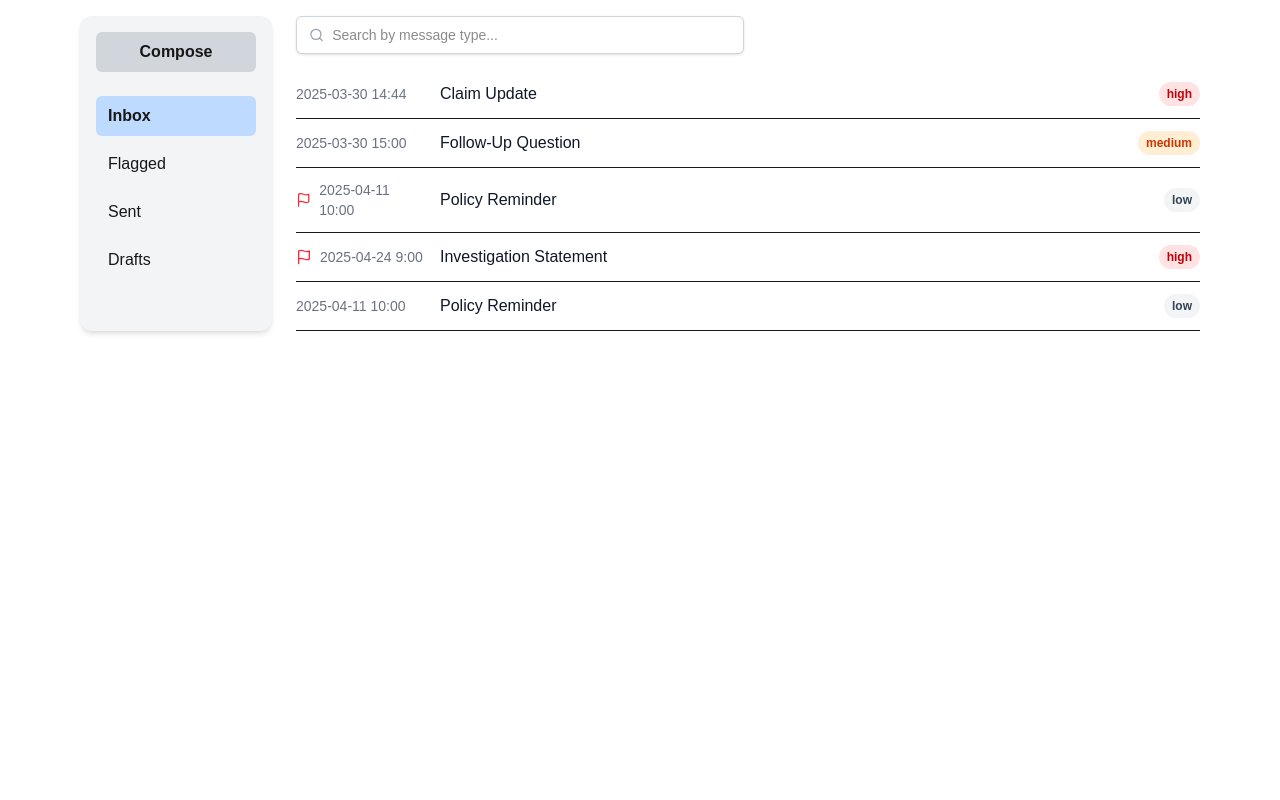
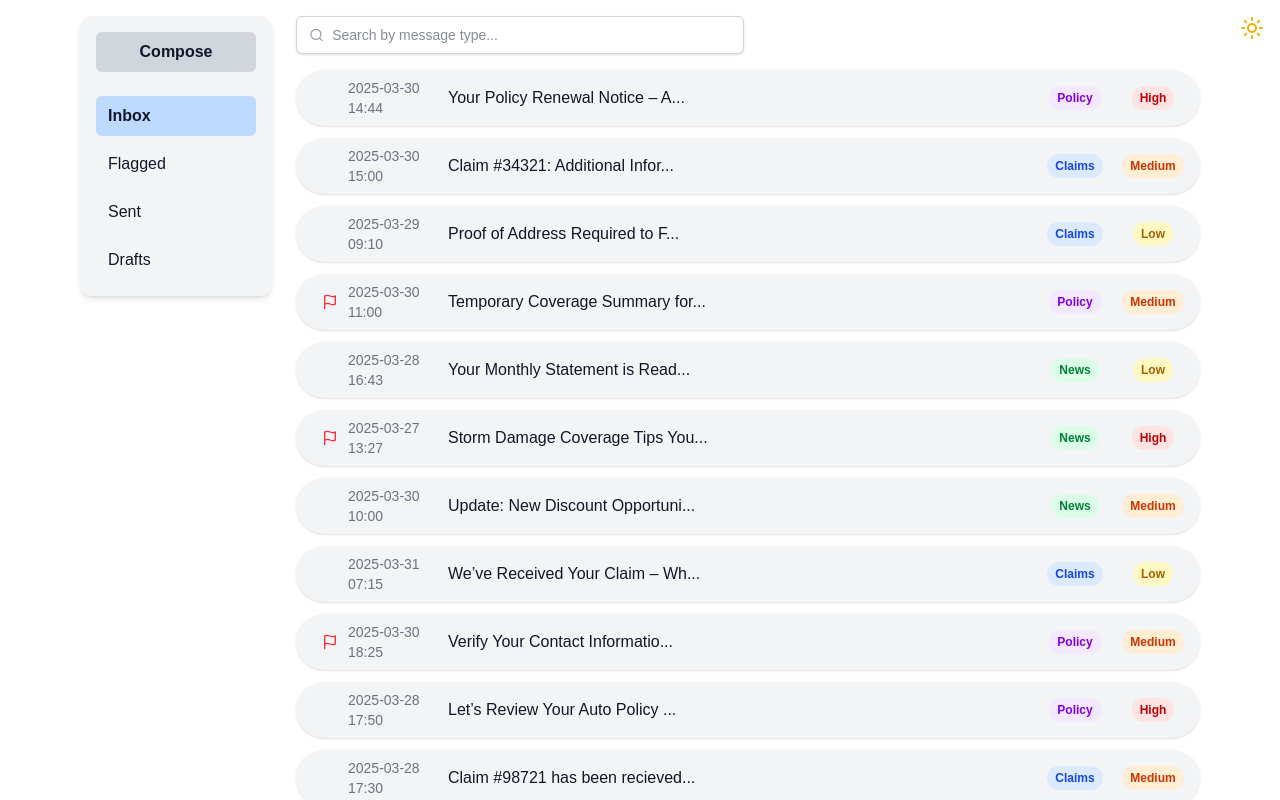
Before and after one commit to TheVikJ/project-mallard, a Next.js app: page /inbox in a window 1280 px wide. Shown: the top 800 px of the page. Built offline with nearby package versions, Linux system fonts and the light colour scheme.

Commit message:
fixed alignment of type/priority/flag and made some design changes

```diff
--- a/src/app/inbox/page.tsx
+++ b/src/app/inbox/page.tsx
@@ -1,10 +1,10 @@
 /* eslint-disable @typescript-eslint/no-unused-vars */
 'use client';
 
-import React, { useState } from 'react';
-import { Mail, AlertCircle, Flag, Search, X } from 'lucide-react';
+import React, { useEffect, useState } from 'react';
+import { Mail, AlertCircle, Flag, Search, X, Sun, Moon } from 'lucide-react';
 
-type Priority = 'low' | 'medium' | 'high';
+type Priority = 'Low' | 'Medium' | 'High';
 type Folder = 'inbox' | 'flagged' | 'sent' | 'drafts';
 
 interface Message {
@@ -13,6 +13,7 @@ interface Message {
   recipient_id: number;
   type: string;
   text: string;
+  subject: string;
   timestamp: string;
   is_read: boolean;
   is_active: boolean;
@@ -28,26 +29,28 @@ interface SidebarProps {
 }
 
 const allowedTypes: string[] = [
-  'Claim Update',
-  'Follow-Up Question',
-  'Policy Reminder',
-  'Claim Field',
-  'Investigation Statement',
-  'Policy Inquiry',
-  'System Notice',
-  'Document Upload',
+  'Claims',
+  'News',
+  'Policy',
 ];
 
 const priorityColors: Record<Priority, string> = {
-  low: 'bg-gray-100 text-gray-700',
-  medium: 'bg-orange-100 text-orange-700',
-  high: 'bg-red-100 text-red-700',
+  Low: 'bg-yellow-100 text-yellow-700',
+  Medium: 'bg-orange-100 text-orange-700',
+  High: 'bg-red-100 text-red-700',
 };
 
+const allowedTypeColors: Record<string, string> = {
+  Claims: 'bg-blue-100 text-blue-700',
+  News: 'bg-green-100 text-green-700',
+  Policy: 'bg-purple-100 text-purple-700',
+  };
+
+
 const Sidebar: React.FC<SidebarProps> = ({ selected, setSelected, onCompose }) => (
-  <div className="w-48 bg-gray-100 p-4 rounded-xl shadow-md">
+  <div className="w-48 bg-gray-100 dark:bg-gray-800 p-4 rounded-xl shadow-md self-start">
     <div
-      className="bg-gray-300 text-center py-2 font-semibold rounded-md mb-6 cursor-pointer hover:bg-gray-400"
+      className="bg-gray-300 dark:bg-gray-700 text-center py-2 font-semibold rounded-md mb-6 cursor-pointer hover:bg-gray-400 dark:hover:bg-gray-600"
       onClick={onCompose}
     >
       Compose
@@ -57,7 +60,9 @@ const Sidebar: React.FC<SidebarProps> = ({ selected, setSelected, onCompose }) =
         <li
           key={item}
           className={`capitalize px-3 py-2 rounded-md cursor-pointer ${
-            selected === item ? 'bg-blue-200 font-semibold' : 'hover:bg-gray-200'
+            selected === item
+              ? 'bg-blue-200 dark:bg-blue-600 font-semibold'
+              : 'hover:bg-gray-200 dark:hover:bg-gray-600'
           }`}
           onClick={() => setSelected(item)}
         >
@@ -72,10 +77,12 @@ const MessageList: React.FC = () => {
   const [selectedFolder, setSelectedFolder] = useState<string>('inbox');
   const [search, setSearch] = useState<string>('');
   const [isComposing, setIsComposing] = useState<boolean>(false);
+  const [darkMode, setDarkMode] = useState<boolean>(false);
   const [newMessage, setNewMessage] = useState<Partial<Message>>({
     type: '',
+    subject: '',
     text: '',
-    priority: 'low',
+    priority: 'Low',
     flagged: false,
     folder: 'drafts',
     is_active: true,
@@ -85,76 +92,226 @@ const MessageList: React.FC = () => {
     recipient_id: 202,
     timestamp: new Date().toISOString(),
   });
+
   const [messageData, setMessageData] = useState<Message[]>([
     {
       notification_id: 8001,
       sender_id: 202,
       recipient_id: 201,
-      type: 'Claim Update',
-      text: 'Your claim #893...',
-      timestamp: '2025-03-30 14:44',
+      type: "Policy",
+      subject: "Your Policy Renewal Notice – Action Required",
+      timestamp: "2025-03-30 14:44",
       is_read: false,
       is_active: true,
-      priority: 'high',
+      priority: "High",
       flagged: false,
-      folder: 'inbox',
+      folder: "inbox",
+      text: ''
     },
     {
       notification_id: 8002,
       sender_id: 201,
       recipient_id: 202,
-      type: 'Follow-Up Question',
-      text: 'Can you clarify w...',
-      timestamp: '2025-03-30 15:00',
+      type: "Claims",
+      subject: "Claim #34321: Additional Information Needed",
+      timestamp: "2025-03-30 15:00",
       is_read: true,
       is_active: true,
-      priority: 'medium',
+      priority: "Medium",
       flagged: false,
-      folder: 'inbox',
+      folder: "inbox",
+      text: ''
     },
     {
       notification_id: 8003,
-      sender_id: 201,
-      recipient_id: 202,
-      type: 'Policy Reminder',
-      text: 'Reminder that your policy must be...',
-      timestamp: '2025-04-11 10:00',
-      is_read: false,
+      sender_id: 205,
+      recipient_id: 204,
+      type: "Claims",
+      subject: "Proof of Address Required to Finalize Your Claim",
+      timestamp: "2025-03-29 09:10",
+      is_read: true,
       is_active: true,
-      priority: 'low',
-      flagged: true,
-      folder: 'inbox',
+      priority: "Low",
+      flagged: false,
+      folder: "inbox",
+      text: ''
     },
     {
       notification_id: 8004,
-      sender_id: 202,
-      recipient_id: 201,
-      type: 'Investigation Statement',
-      text: 'We recieved a notice that...',
-      timestamp: '2025-04-24 9:00',
+      sender_id: 208,
+      recipient_id: 207,
+      type: "Policy",
+      subject: "Temporary Coverage Summary for Rental Vehicle",
+      timestamp: "2025-03-30 11:00",
       is_read: false,
       is_active: true,
-      priority: 'high',
+      priority: "Medium",
       flagged: true,
-      folder: 'inbox',
+      folder: "inbox",
+      text: ''
     },
     {
       notification_id: 8005,
+      sender_id: 210,
+      recipient_id: 209,
+      type: "News",
+      subject: "Your Monthly Statement is Ready",
+      timestamp: "2025-03-28 16:43",
+      is_read: true,
+      is_active: true,
+      priority: "Low",
+      flagged: false,
+      folder: "inbox",
+      text: ''
+    },
+    {
+      notification_id: 8006,
+      sender_id: 203,
+      recipient_id: 213,
+      type: "News",
+      subject: "Storm Damage Coverage Tips You Should Know",
+      timestamp: "2025-03-27 13:27",
+      is_read: true,
+      is_active: true,
+      priority: "High",
+      flagged: true,
+      folder: "inbox",
+      text: ''
+    },
+    {
+      notification_id: 8007,
+      sender_id: 206,
+      recipient_id: 202,
+      type: "News",
+      subject: "Update: New Discount Opportunities Available",
+      timestamp: "2025-03-30 10:00",
+      is_read: false,
+      is_active: true,
+      priority: "Medium",
+      flagged: false,
+      folder: "inbox",
+      text: ''
+    },
+    {
+      notification_id: 8008,
+      sender_id: 205,
+      recipient_id: 203,
+      type: "Claims",
+      subject: "We’ve Received Your Claim – What Happens Next",
+      timestamp: "2025-03-31 07:15",
+      is_read: true,
+      is_active: true,
+      priority: "Low",
+      flagged: false,
+      folder: "inbox",
+      text: ''
+    },
+    {
+      notification_id: 8009,
+      sender_id: 204,
+      recipient_id: 210,
+      type: "Policy",
+      subject: "Verify Your Contact Information to Avoid Delays",
+      timestamp: "2025-03-30 18:25",
+      is_read: true,
+      is_active: true,
+      priority: "Medium",
+      flagged: true,
+      folder: "inbox",
+      text: ''
+    },
+    {
+      notification_id: 8010,
+      sender_id: 208,
+      recipient_id: 210,
+      type: "Policy",
+      subject: "Let’s Review Your Auto Policy Together",
+      timestamp: "2025-03-28 17:50",
+      is_read: true,
+      is_active: true,
+      priority: "High",
+      flagged: false,
+      folder: "inbox",
+      text: ''
+    },
+    {
+      notification_id: 8011,
+      sender_id: 207,
+      recipient_id: 206,
+      type: "Claims",
+      subject: "Claim #98721 has been recieved and is now being reviewed",
+      timestamp: "2025-03-28 17:30",
+      is_read: false,
+      is_active: true,
+      priority: "Medium",
+      flagged: false,
+      folder: "inbox",
+      text: ''
+    },
+    {
+      notification_id: 8012,
+      sender_id: 202,
+      recipient_id: 209,
+      type: "Claims",
+      subject: "Claim #21843 has been reviewed",
+      timestamp: "2025-03-27 16:00",
+      is_read: true,
+      is_active: true,
+      priority: "Low",
+      flagged: true,
+      folder: "inbox",
+      text: ''
+    },
+    {
+      notification_id: 8013,
+      sender_id: 202,
+      recipient_id: 210,
+      type: "News",
+      subject: "Welcome to DuckCreek – What’s Next",
+      timestamp: "2025-03-30 12:44",
+      is_read: false,
+      is_active: true,
+      priority: "Medium",
+      flagged: false,
+      folder: "inbox",
+      text: ''
+    },
+    {
+      notification_id: 8014,
+      sender_id: 210,
+      recipient_id: 202,
+      type: "Policy",
+      subject: "Your Insurance Card is Now Available Online",
+      timestamp: "2025-03-31 09:30",
+      is_read: true,
+      is_active: true,
+      priority: "High",
+      flagged: false,
+      folder: "inbox",
+      text: ''
+    },
+    {
+      notification_id: 8015,
       sender_id: 201,
       recipient_id: 202,
-      type: 'Policy Reminder',
-      text: 'Reminder that your policy must be...',
-      timestamp: '2025-04-11 10:00',
+      type: "News",
+      subject: "Please verify your email for DuckCreek Notification services",
+      timestamp: "2025-03-31 10:20",
       is_read: false,
       is_active: true,
-      priority: 'low',
+      priority: "Medium",
       flagged: false,
-      folder: 'inbox',
+      folder: "inbox",
+      text: ''
     },
   ]);
 
+  useEffect(() => {
+    document.documentElement.classList.toggle('dark', darkMode);
+  }, [darkMode]);
+
   const handleSend = () => {
-    if (!newMessage.type || !newMessage.text) return;
+    if (!newMessage.type || !newMessage.subject) return;
 
     setMessageData([
       {
@@ -170,7 +327,7 @@ const MessageList: React.FC = () => {
   };
 
   const handleSaveDraft = () => {
-    if (!newMessage.type || !newMessage.text) return; // Ensure required fields are not empty
+    if (!newMessage.type || !newMessage.subject) return; // Ensure required fields are not empty
 
     setMessageData((prevMessages) => [
       {
@@ -191,8 +348,8 @@ const MessageList: React.FC = () => {
     // Reset newMessage state so input fields clear
     setNewMessage({
       type: "",
-      text: "",
-      priority: "low",
+      subject: "",
+      priority: "Low",
       flagged: false,
       folder: "drafts",
       is_active: true,
@@ -218,20 +375,32 @@ const MessageList: React.FC = () => {
   });
 
   return (
-    <div className="relative">
+    <div className="relative min-h-screen bg-white dark:bg-gray-900 text-gray-900 dark:text-gray-100">
+      {/* Dark Mode Toggle */}
+      <button
+        className="absolute top-4 right-4 z-50 text-yellow-500 dark:text-yellow-300 hover:text-yellow-600"
+        onClick={() => setDarkMode(!darkMode)}
+        aria-label="Toggle dark mode"
+      >
+        {darkMode ? (
+          <Moon className="w-6 h-6" />
+        ) : (
+          <Sun className="w-6 h-6" />
+        )}
+      </button>
+
       <div className="flex w-full max-w-6xl mx-auto p-4 gap-6">
         <Sidebar selected={selectedFolder} setSelected={setSelectedFolder} onCompose={() => setIsComposing(true)} />
-
         <div className="flex-1">
           {/* Search Bar */}
-          <div className="mb-4 flex items-center gap-2 border border-gray-300 rounded-md px-3 py-2 w-full max-w-md bg-white shadow-sm">
+          <div className="mb-4 flex items-center gap-2 border border-gray-300 dark:border-gray-700 rounded-md px-3 py-2 w-full max-w-md bg-white dark:bg-gray-800 shadow-sm">
             <Search className="w-4 h-4 text-gray-400" />
             <input
-              type="text"
+              type="subject"
               value={search}
               onChange={(e) => setSearch(e.target.value)}
               placeholder="Search by message type..."
-              className="w-full outline-none text-sm"
+              className="w-full outline-none text-sm bg-transparent text-gray-900 dark:text-gray-100"
             />
           </div>
 
@@ -239,34 +408,39 @@ const MessageList: React.FC = () => {
           {filteredMessages.map((msg) => (
             <div
               key={msg.notification_id}
-              className={`flex items-center justify-between border-b py-3 ${!msg.is_active ? 'opacity-50' : ''}`}
+              className={`flex items-center justify-between bg-gray-100 dark:bg-gray-700 rounded-full px-4 py-2 mb-3 shadow-sm ${!msg.is_active ? 'opacity-50' : ''}`}
             >
               {/* Date + Flag */}
-              <div className="flex items-center w-32 text-sm text-gray-500">
-                {msg.flagged && msg.folder !== 'drafts' && (
-                  <Flag className="w-4 h-4 text-red-500 mr-2" />
-                )}
-                {msg.timestamp}
+              <div className="flex items-center w-30 text-sm text-gray-500">
+                <div className="w-9 flex justify-center">
+                  {msg.flagged && msg.folder !== 'drafts' && <Flag className="w-4 h-4 text-red-500" />}
+                </div>
+                <div className="flex-1 text-left">{msg.timestamp}</div>
               </div>
 
-              {/* Type */}
               <div className="flex-1 px-4 text-gray-900 font-medium flex items-center gap-2">
-                {msg.type}
+                {msg.subject.length >= 30 ? (msg.subject.slice(0, 30) + '...') : msg.subject}
               </div>
 
-              {/* Priority */}
-              <div className="flex gap-2 items-center">
-                <span
-                  className={`px-2 py-1 text-xs rounded-full font-semibold ${priorityColors[msg.priority]}`}
-                >
-                  {msg.priority}
-                </span>
+              <div className="grid grid-cols-2 gap-4 w-35 ml-4 shrink-0 text-sm text-gray-600 dark:text-gray-300">
+                {/* Type */}
+                <div className="flex justify-center">
+                  <span className={`px-2 py-1 text-xs rounded-full font-semibold ${allowedTypeColors[msg.type]}`}>
+                    {msg.type}
+                  </span>
+                </div>
+
+                {/* Priority */}
+                <div className="flex justify-center">
+                  <span className={`px-2 py-1 text-xs rounded-full font-semibold ${priorityColors[msg.priority]}`}>
+                    {msg.priority}
+                  </span>
+                </div>
               </div>
             </div>
           ))}
+          </div>
         </div>
-      </div>
-
       {isComposing && (
     <div className="fixed top-0 left-0 w-full h-full flex justify-center items-center z-50">
       {/* Background Overlay */}
```
